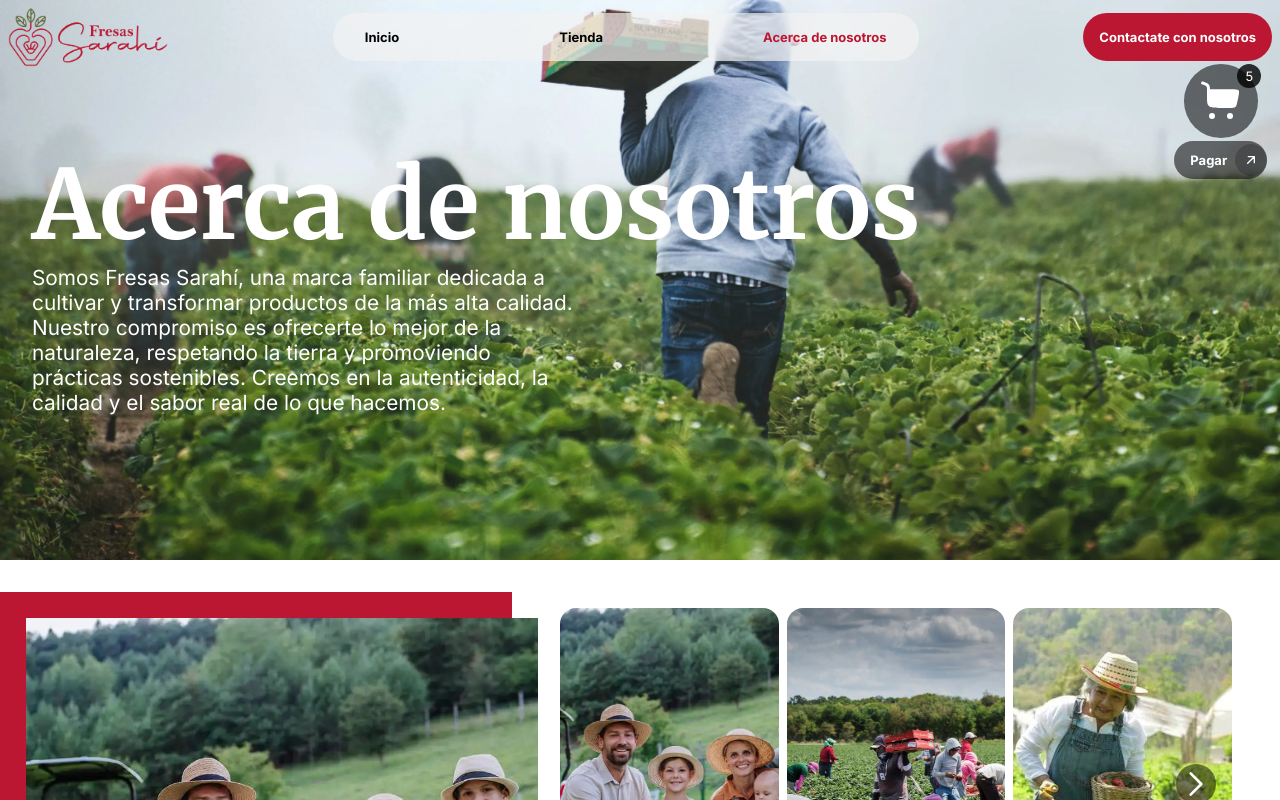
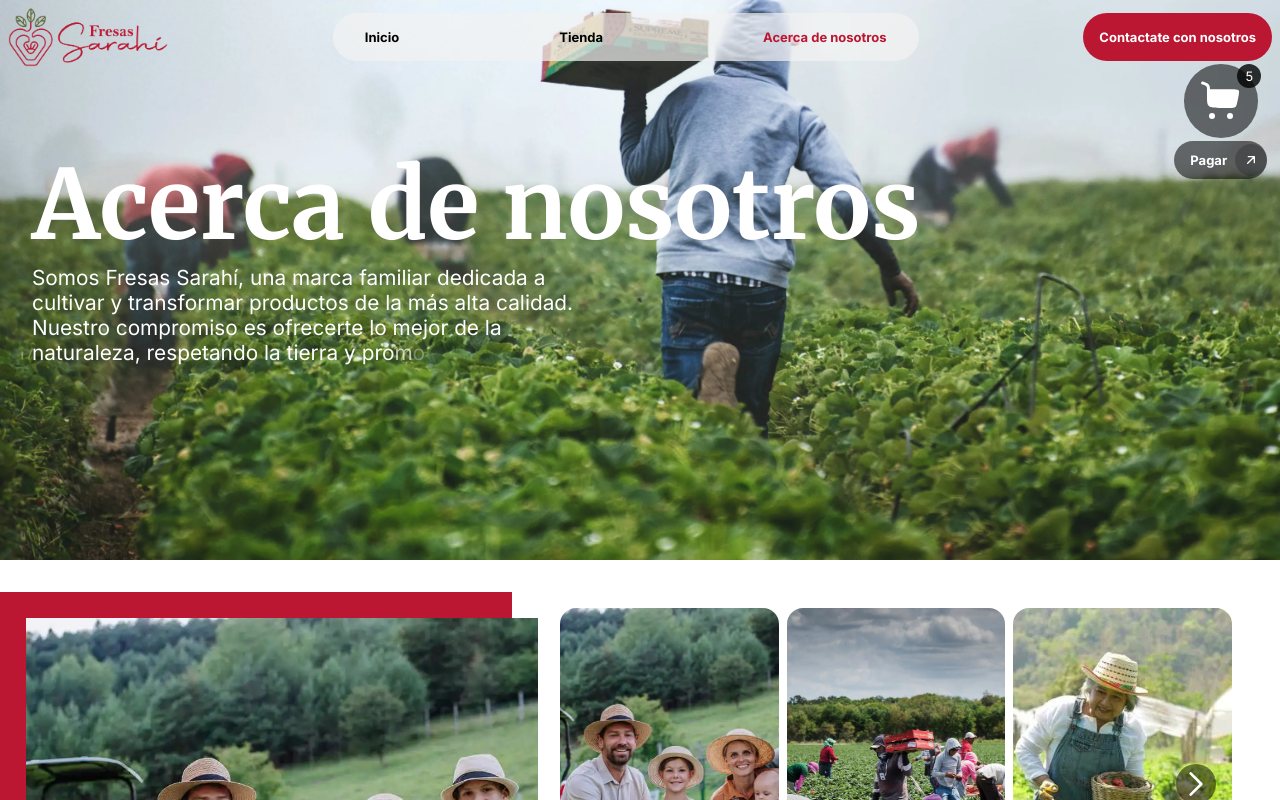
Before and after one commit to Fab1029/FresasSarahi, a React (Vite) app: page /#/about-us in a window 1280 px wide. Shown: the top 800 px of the page. Built offline with nearby package versions, Linux system fonts and the light colour scheme.

Commit message:
(feature): Main Banner animations

```diff
--- a/src/components/MainBanner/MainBanner.jsx
+++ b/src/components/MainBanner/MainBanner.jsx
@@ -1,12 +1,46 @@
 import './MainBanner.css'
+import { motion } from 'framer-motion'
+
+const mainTitleVariant = {
+  hidden: {},
+  visible: { transition: { staggerChildren: 0.03 }}
+};
+
+const mainTitleLetterVariant = {
+  hidden: { opacity: 0, y: 20 },
+  visible: { opacity: 1, y: 0, transition: { duration: 0.1, ease: "easeOut" }}
+};
 
 const MainBanner = ({image, title, description}) => {
   return (
     <div className='main-banner-container'>
         <img src={image} alt='banner-img' loading='lazy'/>
         <div className='main-banner-info-container'>
-            <h1>{title}</h1>
-            <p>{description}</p>
+
+            <motion.h1
+              variants={mainTitleVariant}
+              initial = 'hidden'
+              animate = 'visible'
+            >
+              {title.split("").map((char, index) => (
+                <motion.span key={index} variants={mainTitleLetterVariant}>
+                  {char}
+                </motion.span>
+              ))}
+            </motion.h1>
+
+            <motion.p
+              variants={mainTitleVariant}
+              initial = 'hidden'
+              animate = 'visible'
+            >
+              {description.split("").map((char, index) => (
+                <motion.span key={index} variants={mainTitleLetterVariant}>
+                  {char}
+                </motion.span>
+              ))}
+            </motion.p>
+
         </div>
 
     </div>
```
